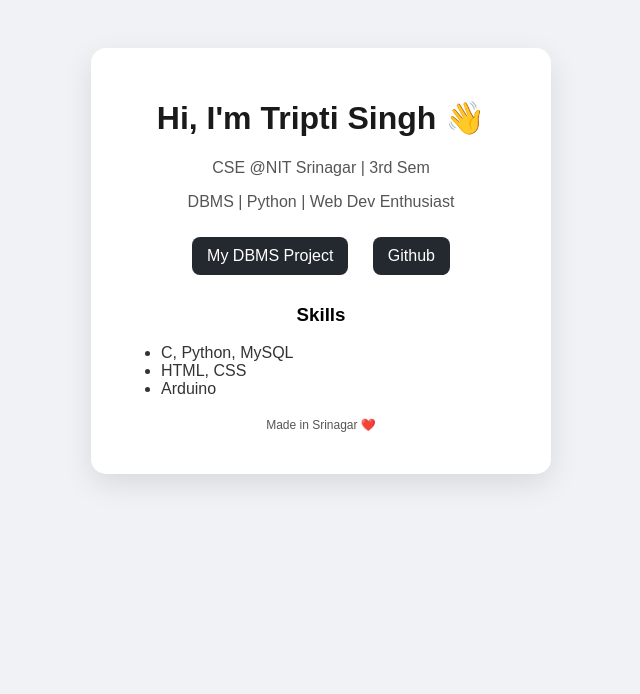
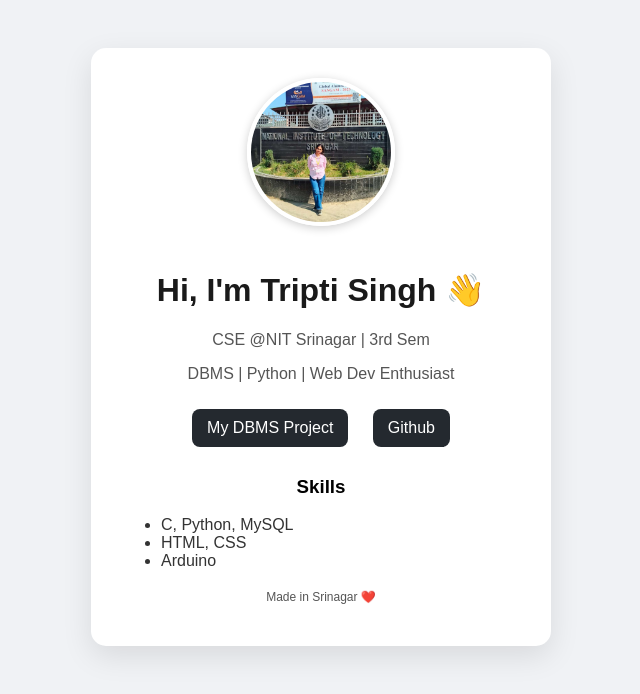
Before and after one commit to tripti-s-16/tripti-s-16.github.io, a plain HTML site: page index.html in a window 1280 px wide. Shown: the whole page, without its empty margins (319-959 px from the left). Drawn offline with Linux system fonts and the light colour scheme.

Commit message:
Update index.html

```diff
--- a/index.html
+++ b/index.html
@@ -7,6 +7,7 @@
 </head>
 <body>
 <div class="card">
+<img src="photo.jpg.jpeg"style="width:140px; height:140px; border-radius:50%; object-fit:cover; margin-bottom:20px; border:4px solid white; box-shadow:0 2px 10px rgba(0,0,0,0.2);">
 <h1>Hi, I'm Tripti Singh 👋</h1>
 <p>CSE @NIT Srinagar | 3rd Sem</p>
 <p>DBMS | Python | Web Dev Enthusiast</p>
```
